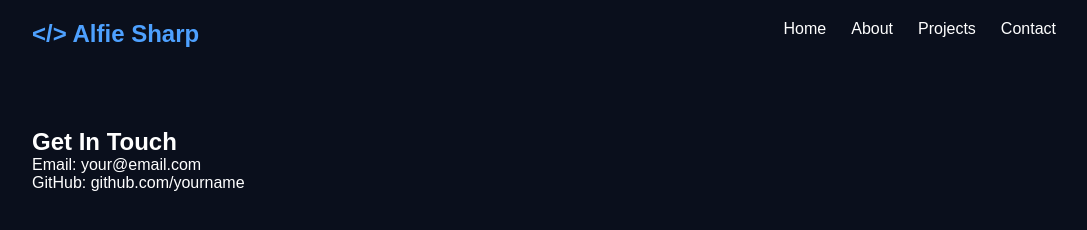
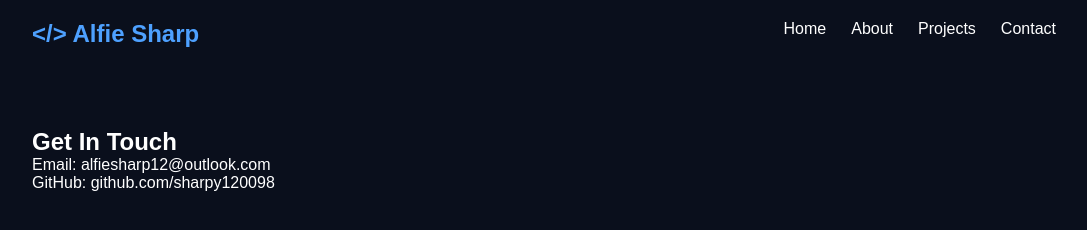
Before and after one commit to Sharpy120098/sharpy120098.github.io, a plain HTML site: page contact.html in a window 1280 px wide. Shown: the whole page, without its empty margins (96-1183 px from the left). Drawn offline with Linux system fonts and the light colour scheme.

Commit message:
Update contact.html

```diff
--- a/contact.html
+++ b/contact.html
@@ -19,8 +19,8 @@
 
 <section class="fade-in">
 <h1>Get In Touch</h1>
-<p>Email: your@email.com</p>
-<p>GitHub: github.com/yourname</p>
+<p>Email: alfiesharp12@outlook.com</p>
+<p>GitHub: github.com/sharpy120098</p>
 </section>
 
 <script src="script.js"></script>
```
